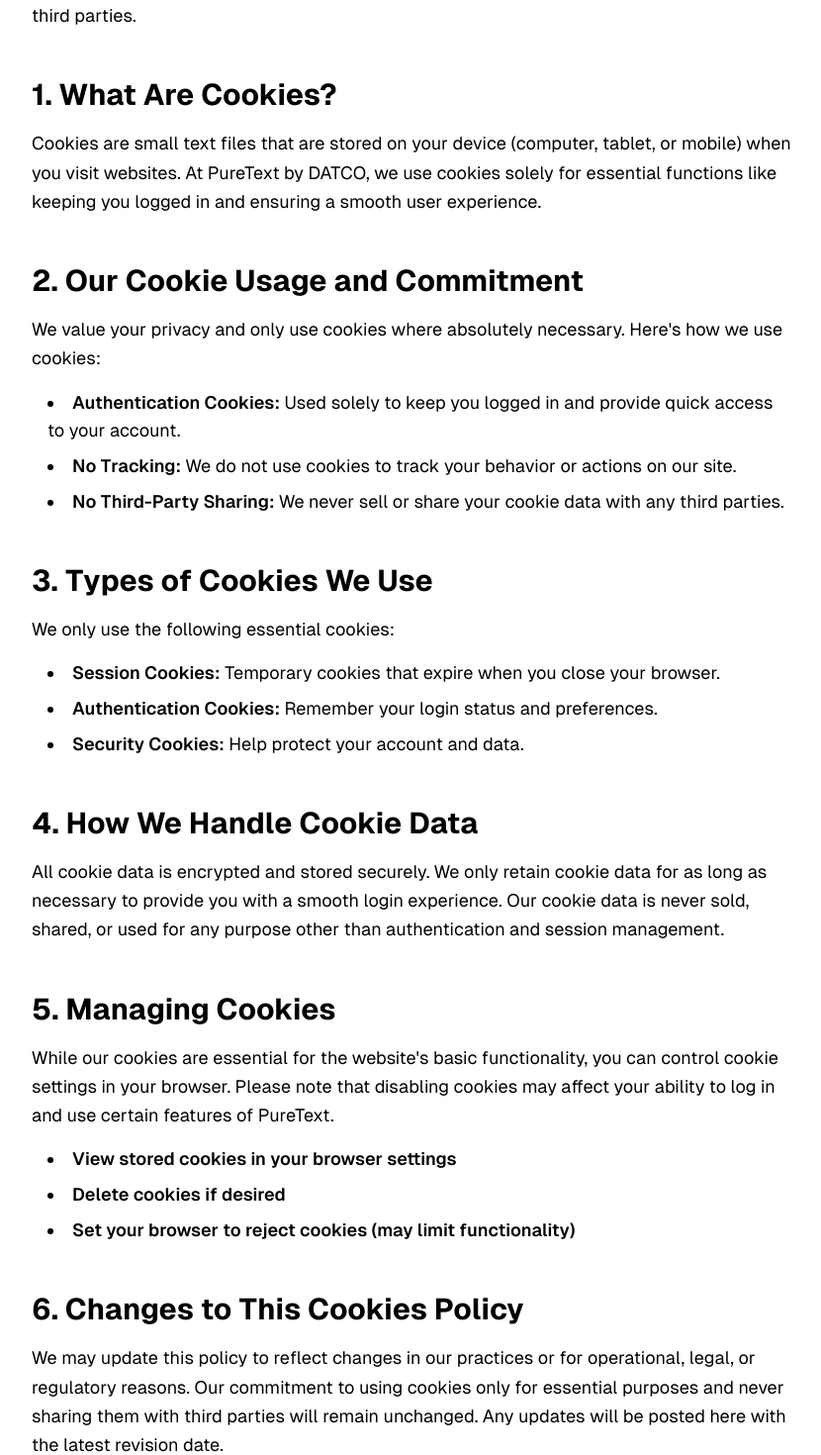
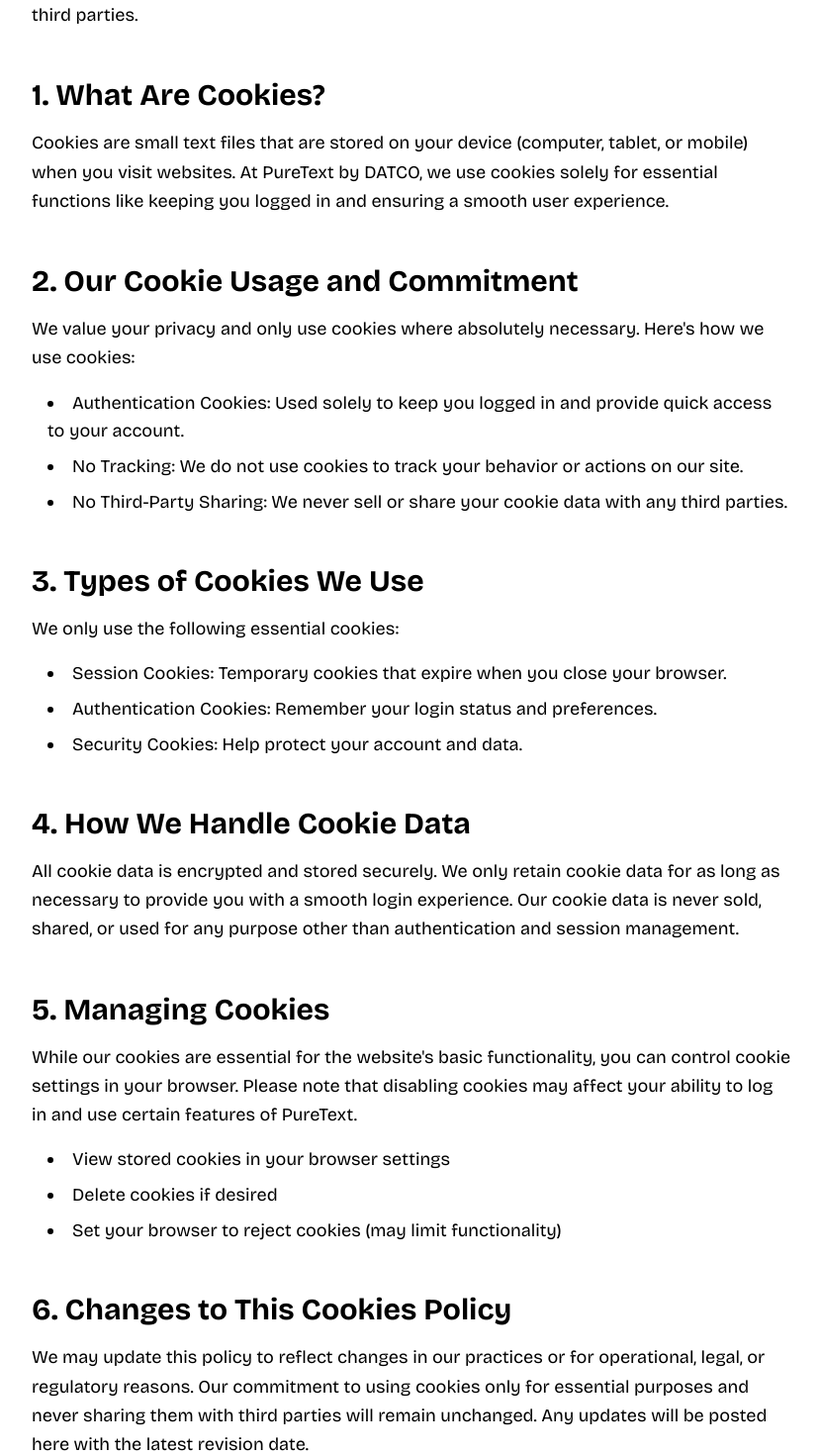
Before and after one commit to 1580-RanaV/PureText, a Next.js app: page /cookies-policy in a window 1280 px wide. Shown: the part 560-2030 px from the top of the page at 99% size, without its empty margins (224-1054 px from the left). Built offline with nearby package versions, Linux system fonts and the light colour scheme.

Commit message:
font changes

```diff
--- a/src/app/contactus/page.js
+++ b/src/app/contactus/page.js
@@ -18,8 +18,8 @@
 
           {/* Introduction */}
           <section className="mb-16 text-center">
-            <p className="text-lg text-black leading-relaxed">
-              We value your feedback and are here to assist you! Whether you have a question, need support, or simply want to share your thoughts, feel free to reach out to us at <strong>puretext@datco.com</strong>. Our dedicated team is committed to providing timely and helpful responses to ensure you have the best experience with PureText.
+            <p className="text-lg text-black leading-relaxed font-mono">
+              We value your feedback and are here to assist you! Whether you have a question, need support, or simply want to share your thoughts, feel free to reach out to us at <strong className="font-sans">puretext@datco.com</strong>. Our dedicated team is committed to providing timely and helpful responses to ensure you have the best experience with PureText.
               For additional resources, you can connect with us on our social media channels. We are always eager to hear from you and look forward to assisting you in any way we can. Your satisfaction is our top priority and we thank you for using our product.
             </p>
           </section>
--- a/src/app/cookies-policy/page.js
+++ b/src/app/cookies-policy/page.js
@@ -30,7 +30,7 @@
           </div>
 
           {/* Introduction */}
-          <p className="text-lg text-black mb-12 leading-relaxed">
+          <p className="text-lg text-black mb-12 leading-relaxed font-mono">
             At PureText by DATCO, we are committed to protecting your privacy while providing a seamless user experience. This Cookies Policy outlines our practices regarding the use of cookies on our website. We want to be completely transparent:{' '}
             <span className="font-semibold">we only use essential cookies for authentication and quick login access</span>
             , and we never share or sell this data to third parties.
@@ -41,7 +41,7 @@
             {/* What Are Cookies Section */}
             <section>
               <h2 className="text-3xl font-bold text-black mb-4">1. What Are Cookies?</h2>
-              <p className="text-lg text-black leading-relaxed">
+              <p className="text-lg text-black leading-relaxed font-mono">
                 Cookies are small text files that are stored on your device (computer, tablet, or mobile) when you visit websites. At PureText by DATCO, we use cookies solely for essential functions like keeping you logged in and ensuring a smooth user experience.
               </p>
             </section>
@@ -49,23 +49,23 @@
             {/* Our Commitment Section */}
             <section>
               <h2 className="text-3xl font-bold text-black mb-4">2. Our Cookie Usage and Commitment</h2>
-              <p className="text-lg text-black leading-relaxed mb-4">
+              <p className="text-lg text-black leading-relaxed mb-4 font-mono">
                 We value your privacy and only use cookies where absolutely necessary. Here's how we use cookies:
               </p>
-              <ul className="list-disc list-inside text-lg text-black space-y-2 pl-4">
-                <li><span className="font-semibold">Authentication Cookies:</span> Used solely to keep you logged in and provide quick access to your account.</li>
-                <li><span className="font-semibold">No Tracking:</span> We do not use cookies to track your behavior or actions on our site.</li>
-                <li><span className="font-semibold">No Third-Party Sharing:</span> We never sell or share your cookie data with any third parties.</li>
+              <ul className="list-disc list-inside text-lg text-black space-y-2 pl-4 font-mono">
+                <li><span className="font-mono">Authentication Cookies:</span> Used solely to keep you logged in and provide quick access to your account.</li>
+                <li><span className="font-mono">No Tracking:</span> We do not use cookies to track your behavior or actions on our site.</li>
+                <li><span className="font-mono">No Third-Party Sharing:</span> We never sell or share your cookie data with any third parties.</li>
               </ul>
             </section>
 
             {/* Types of Cookies Section */}
             <section>
               <h2 className="text-3xl font-bold text-black mb-4">3. Types of Cookies We Use</h2>
-              <p className="text-lg text-black leading-relaxed mb-4">
+              <p className="text-lg text-black leading-relaxed mb-4 font-mono">
                 We only use the following essential cookies:
               </p>
-              <ul className="list-disc list-inside text-lg text-black space-y-2 pl-4">
+              <ul className="list-disc list-inside text-lg text-black space-y-2 pl-4 font-mono">
                 <li><span className="font-semibold">Session Cookies:</span> Temporary cookies that expire when you close your browser.</li>
                 <li><span className="font-semibold">Authentication Cookies:</span> Remember your login status and preferences.</li>
                 <li><span className="font-semibold">Security Cookies:</span> Help protect your account and data.</li>
@@ -75,7 +75,7 @@
             {/* Data Handling Section */}
             <section>
               <h2 className="text-3xl font-bold text-black mb-4">4. How We Handle Cookie Data</h2>
-              <p className="text-lg text-black leading-relaxed">
+              <p className="text-lg text-black leading-relaxed font-mono">
                 All cookie data is encrypted and stored securely. We only retain cookie data for as long as necessary to provide you with a smooth login experience. Our cookie data is never sold, shared, or used for any purpose other than authentication and session management.
               </p>
             </section>
@@ -83,10 +83,10 @@
             {/* Managing Cookies Section */}
             <section>
               <h2 className="text-3xl font-bold text-black mb-4">5. Managing Cookies</h2>
-              <p className="text-lg text-black leading-relaxed mb-4">
+              <p className="text-lg text-black leading-relaxed mb-4 font-mono">
                 While our cookies are essential for the website's basic functionality, you can control cookie settings in your browser. Please note that disabling cookies may affect your ability to log in and use certain features of PureText.
               </p>
-              <ul className="list-disc list-inside text-lg text-black space-y-2 pl-4">
+              <ul className="list-disc list-inside text-lg text-black space-y-2 pl-4 font-mono">
                 <li><span className="font-semibold">View stored cookies in your browser settings</span></li>
                 <li><span className="font-semibold">Delete cookies if desired</span></li>
                 <li><span className="font-semibold">Set your browser to reject cookies (may limit functionality)</span></li>
@@ -96,7 +96,7 @@
             {/* Policy Updates Section */}
             <section>
               <h2 className="text-3xl font-bold text-black mb-4">6. Changes to This Cookies Policy</h2>
-              <p className="text-lg text-black leading-relaxed">
+              <p className="text-lg text-black leading-relaxed font-mono">
                 We may update this policy to reflect changes in our practices or for operational, legal, or regulatory reasons. Our commitment to using cookies only for essential purposes and never sharing them with third parties will remain unchanged. Any updates will be posted here with the latest revision date.
               </p>
             </section>
@@ -104,7 +104,7 @@
             {/* Contact Section */}
             <section className="bg-white rounded-lg">
               <h2 className="text-3xl font-bold text-black mb-4">7. Contact Information</h2>
-              <p className="text-lg text-black leading-relaxed mb-4">
+              <p className="text-lg text-black leading-relaxed mb-4 font-mono">
                 If you have any questions about our cookie usage or privacy practices, please contact us:
               </p>
               <div className="space-y-2 text-lg text-black">
--- a/src/app/donate/page.js
+++ b/src/app/donate/page.js
@@ -9,7 +9,7 @@
       <main className="flex-grow flex items-center justify-center">
         <div className="text-center">
           <img src="/donate.gif" alt="Browser Icon" className="mx-auto mb-4 max-w-100" />
-          <h2 className="text-black font-sans text-lg">
+          <h2 className="text-black font-mono text-lg">
             We are soon adding a donation option for those who are generous enough to support us.
           </h2>
         </div>
--- a/src/app/homepage/page.js
+++ b/src/app/homepage/page.js
@@ -55,7 +55,7 @@
   return (
     <>
       <Navbar />
-      <div className="min-h-screen mt-[7rem] font-sans">
+      <div className="min-h-screen mt-[7rem] font-mono">
         <main className="max-w-7xl mx-auto px-4 py-8">
           <div className="grid grid-cols-1 md:grid-cols-2 gap-6">
             {/* Input Box */}
@@ -102,7 +102,7 @@
             <button
               onClick={handlePureItClick}
               disabled={isLoading}
-              className={`px-8 py-3 bg-violet-500 text-white text-xl font-medium rounded-full
+              className={`px-8 py-3 bg-violet-500 text-white text-xl font-sans rounded-full
                           shadow-md hover:bg-violet-600 active:bg-violet-700
                           transition-all duration-200 ease-in-out
                           transform hover:-translate-y-1 ${isLoading ? 'opacity-50 cursor-not-allowed' : ''}`}
--- a/src/app/page.js
+++ b/src/app/page.js
@@ -13,7 +13,7 @@
         <span className="font-sans font-bold text-black text-9xl">PureText</span>
 
         <section className="pt-12 max-w-2xl">
-          <p className="text-gray-600 font-sans text-lg md:text-xl px-4">
+          <p className="text-gray-600 font-mono text-lg md:text-xl px-4">
           The editor that keeps things real—authentic and plagiarism-free.
           Created by the team at Dream and Try Co. (DATCO), it’s free forever. Give it a go and keep your words truly pure!
           </p>
--- a/src/app/signup/page.js
+++ b/src/app/signup/page.js
@@ -9,7 +9,7 @@
       <main className="flex-grow flex items-center justify-center">
         <div className="text-center">
           <img src="/animate2.gif" alt="Browser Icon" className="mx-auto mb-4 max-w-100" />
-          <h2 className="text-black font-sans text-lg">
+          <h2 className="text-black font-mono text-lg">
             Signing up to PureText is currently on pause. We are actively looking into this issue.<br />
             You can still use the app for free or make a donation if you're feeling rich.
           </h2>
```
Also changed, not shown: src/app/about-datco/page.js (+5 -5 lines), src/app/fonts/GeistMonoVF.woff, src/app/fonts/GeistVF.woff.
